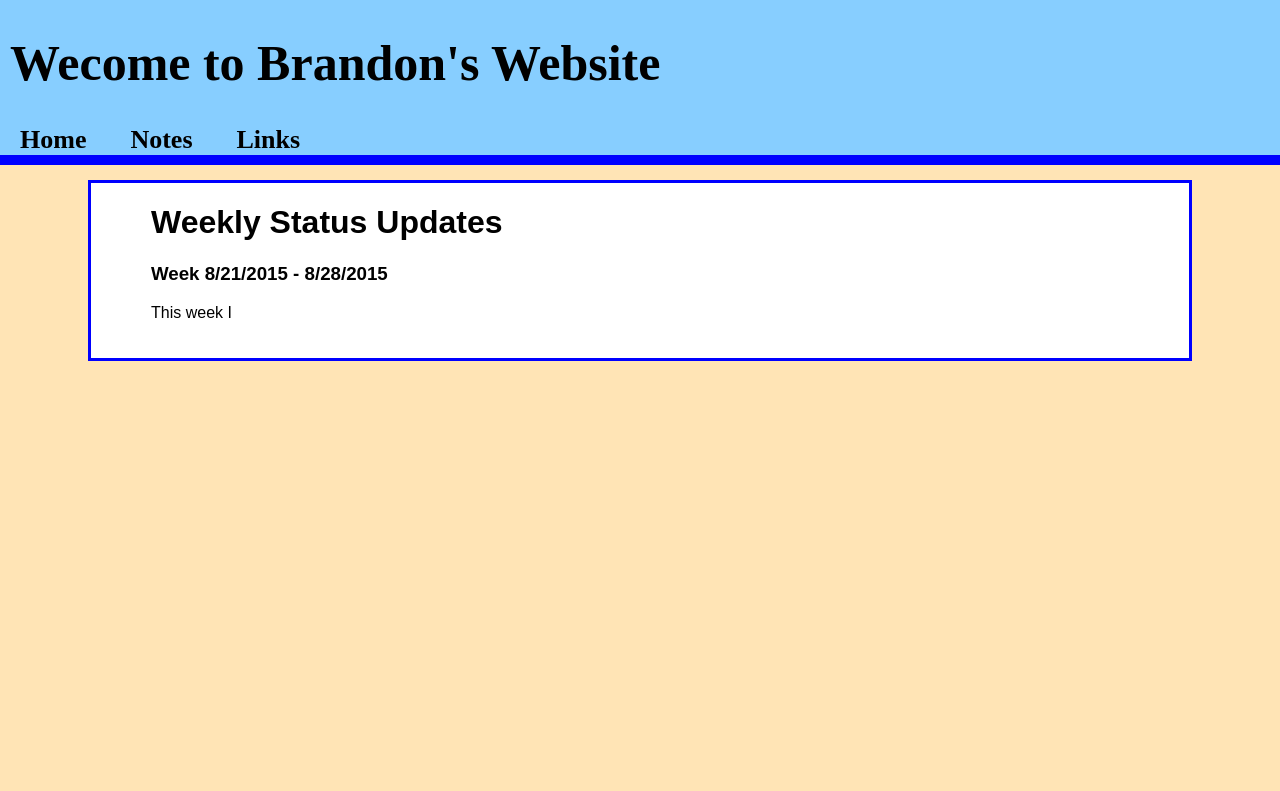
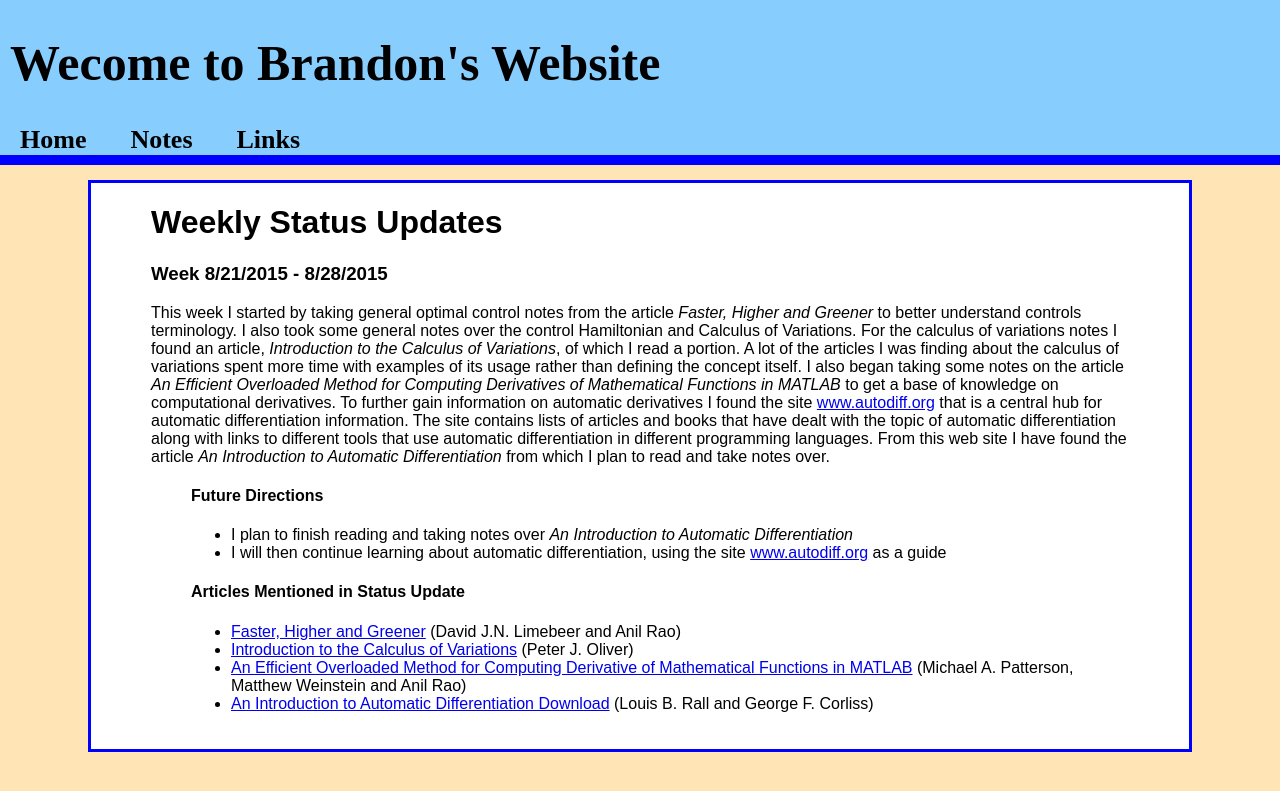
Before and after one commit to jbm950/jbm950.github.io, a Jekyll site: the page built from notes/grad_notes/weekly_status_updates.html, in a window 1280 px wide. Shown: the top 791 px of the page. Built offline with Jekyll 4.4.1, drawn with Linux system fonts in a browser that asks for light colours; Markdown is read by kramdown in place of the engine named in the settings.

Commit message:
Wrote my weekly update

```diff
--- a/notes/grad_notes/weekly_status_updates.html
+++ b/notes/grad_notes/weekly_status_updates.html
@@ -15,6 +15,32 @@ title: Weekly Status Updates
 <body>
 <h1 id="weekly-status-updates">Weekly Status Updates</h1>
 <h3 id="week-8212015---8282015">Week 8/21/2015 - 8/28/2015</h3>
-<p>This week I</p>
+<p>This week I started by taking general optimal control notes from the article <em>Faster, Higher and Greener</em> to better understand controls terminology. I also took some general notes over the control Hamiltonian and Calculus of Variations. For the calculus of variations notes I found an article, <em>Introduction to the Calculus of Variations</em>, of which I read a portion. A lot of the articles I was finding about the calculus of variations spent more time with examples of its usage rather than defining the concept itself. I also began taking some notes on the article <em>An Efficient Overloaded Method for Computing Derivatives of Mathematical Functions in MATLAB</em> to get a base of knowledge on computational derivatives. To further gain information on automatic derivatives I found the site <a href="http://www.autodiff.org/"
+target="_blank">www.autodiff.org</a> that is a central hub for automatic differentiation information. The site contains lists of articles and books that have dealt with the topic of automatic differentiation along with links to different tools that use automatic differentiation in different programming languages. From this web site I have found the article <em>An Introduction to Automatic Differentiation</em> from which I plan to read and take notes over.</p>
+<blockquote>
+<h4 id="future-directions">Future Directions</h4>
+</blockquote>
+<blockquote>
+<ul>
+<li>I plan to finish reading and taking notes over <em>An Introduction to Automatic Differentiation</em></li>
+<li>I will then continue learning about automatic differentiation, using the site <a href="http://www.autodiff.org/"
+target="_blank">www.autodiff.org</a> as a guide</li>
+</ul>
+</blockquote>
+<blockquote>
+<h4 id="articles-mentioned-in-status-update">Articles Mentioned in Status Update</h4>
+</blockquote>
+<blockquote>
+<ul>
+<li><a href="http://vdol.mae.ufl.edu/JournalPublications/IEEE-CSM-14-0038.pdf"
+target="_blank">Faster, Higher and Greener</a> (David J.N. Limebeer and Anil Rao)</li>
+<li><a href="http://www.math.umn.edu/~olver/ln_/cv.pdf"
+ target="_blank">Introduction to the Calculus of Variations</a> (Peter J. Oliver)</li>
+<li><a href="http://vdol.mae.ufl.edu/JournalPublications/TOMS-2011-0055.pdf"
+target="_blank">An Efficient Overloaded Method for Computing Derivative of Mathematical Functions in MATLAB</a> (Michael A. Patterson, Matthew Weinstein and Anil Rao)</li>
+<li><a href="http://www.eng.mu.edu/corlissg/Pubs/Papers/1996d.ps.gz"
+target="_blank">An Introduction to Automatic Differentiation Download</a> (Louis B. Rall and George F. Corliss)</li>
+</ul>
+</blockquote>
 </body>
 </html>
```
Also changed, not shown: source/notes/grad_notes/weekly_status_updates.md (+41 -1 lines).
